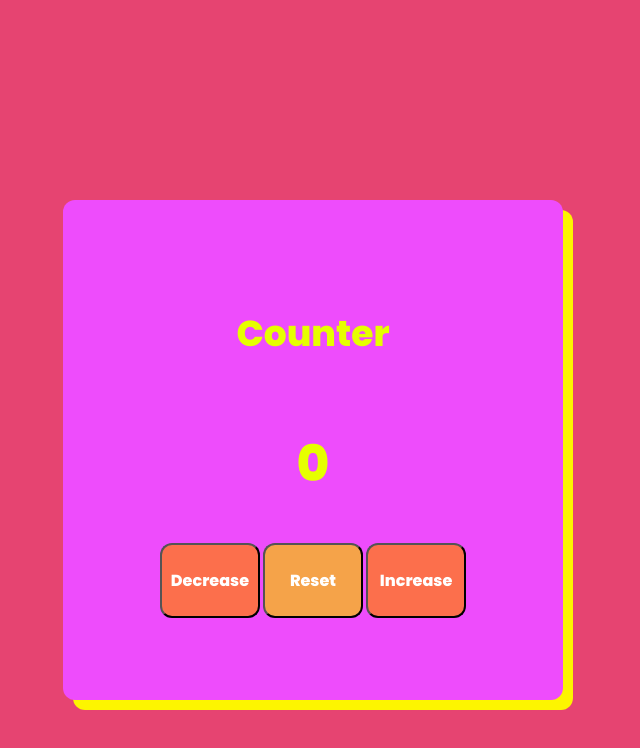
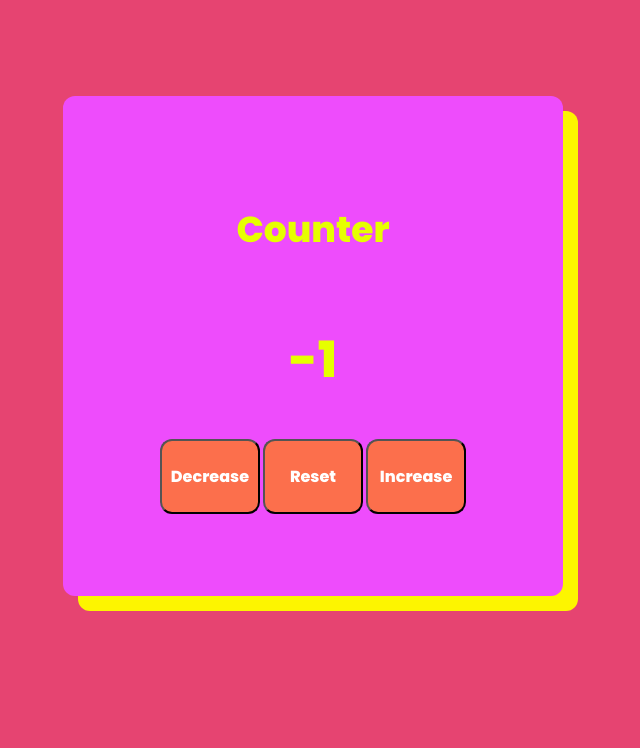
Before and after one commit to coltonbaird1/simple-counter, a plain HTML site: page index.html in a window 1280 px wide. Both pictures are taken after a click on the button "Decrease". Shown: the whole page, without its empty margins (327-967 px from the left). Drawn offline with Linux system fonts and the light colour scheme.

Commit message:
Used JS to make buttons work, changed some HTML

```diff
--- a/app.js
+++ b/app.js
@@ -0,0 +1,17 @@
+let count = 0
+const btns = document.querySelectorAll('.btns')
+const value = document.querySelector('.currentCount')
+
+btns.forEach(function (btn) {
+  btn.addEventListener('click', function (e) {
+    const styles = e.currentTarget.classList
+    if (styles.contains('decrease')) {
+      count--
+    } else if (styles.contains('increase')) {
+      count++
+    } else if (styles.contains('reset')) {
+      count = 0
+    }
+    value.textContent = count
+  })
+})
--- a/index.html
+++ b/index.html
@@ -15,11 +15,11 @@
   <body>
     <div class="main-content">
       <h1>Counter</h1>
-      <h2>0</h2>
+      <h2 class="currentCount">0</h2>
       <div class="buttons">
-        <button class="btn-dec">Decrease</button>
-        <button class="btn-res">Reset</button>
-        <button class="btn-in">Increase</button>
+        <button class="btns decrease">Decrease</button>
+        <button class="btns reset">Reset</button>
+        <button class="btns increase">Increase</button>
       </div>
     </div>
   </body>
--- a/styles.css
+++ b/styles.css
@@ -11,14 +11,14 @@ body {
   /* border: black 1px solid; */
   height: 500px;
   width: 500px;
-  margin-top: 200px;
+  margin-top: 6rem;
   display: flex;
   align-items: center;
   justify-content: center;
   flex-direction: column;
   background-color: #ee4cfc;
   border-radius: 12px;
-  box-shadow: 10px 10px #fdf500;
+  box-shadow: 15px 15px #fdf500;
 }
 
 h1 {
@@ -40,14 +40,6 @@ button {
   font-size: 16px;
 }
 
-.btn-dec {
+.btns {
   background-color: #fc6f4c;
 }
-
-.btn-in {
-  background-color: #fc6f4c;
-}
-
-.btn-res {
-  background-color: #f5a349;
-}
```
